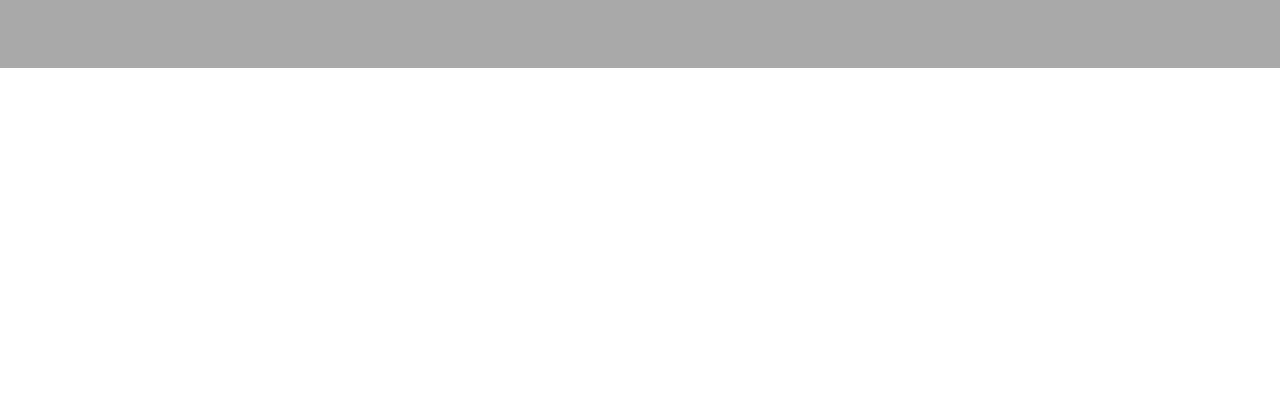
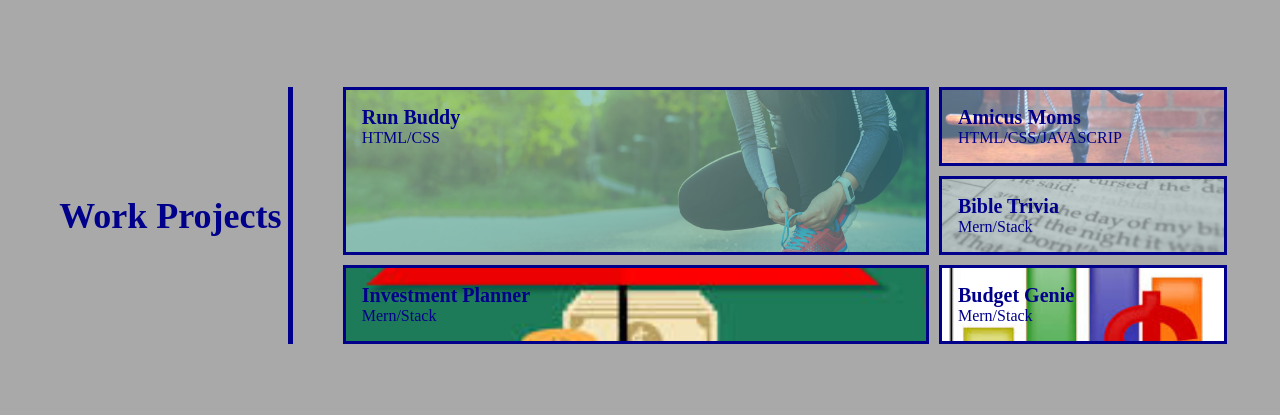
Before and after one commit to durganp1/M2Challenge, a plain HTML site: page index.html in a window 1280 px wide. Shown: the part 529-944 px from the top of the page. Before the commit the page ends 800 px from the top, so only its background shows below. Drawn offline with Linux system fonts and the light colour scheme.

Commit message:
work section complete

```diff
--- a/assets/css/styles.css
+++ b/assets/css/styles.css
@@ -7,6 +7,19 @@
 .side-border {
     border: 0 0 0 5px;
     border-color: darkgray;
+}
+h3 {
+    color: darkblue;
+    font-size: 36px;
+    font-weight: bold;
+    flex: 1 20%;
+    text-align: center;
+}
+h4 {
+    color: darkblue;
+    font-size: 20px;
+    font-weight: bold;
+    text-align: justify;
 }
 /* Header */
 .header-background {
@@ -101,16 +114,7 @@ header nav ul li a {
 
 
 }
-.about-me-title {
-    color: darkblue;
-    font-size: 36px;
-    font-weight: bold;
-    flex: 1 30%;
-    text-align: center;
 
-
-
-}
 .about-me-story {
     color: darkblue;
     font-size: 30px;
@@ -118,7 +122,73 @@ header nav ul li a {
     display: flex;
     flex-wrap: wrap;
     align-items: center;
-    flex: 2 70%;
+    flex: 2 80%;
     border-left: 5px solid darkblue;
     padding-left: 50px;
 }
+/* Work Section Start */
+.programs {
+    display: flex;
+    flex-wrap: wrap;
+    align-items: center;
+    justify-content: space-between;
+    margin: 50px auto;
+    padding-bottom: 50px;
+    width: 95%;
+    padding: 20px;
+}
+.work-grid-wrapper {
+    display: flex;
+    justify-content: center;
+    flex: 2 80%;
+}
+.work-grid-container {
+    display: grid;
+    width: 100%;
+    margin: 0 auto;
+    grid-template-columns: repeat(3, 1fr);
+    grid-template-rows: repeat(3, 1fr);
+    grid-gap: 10px;
+    font-size: 1rem;
+    color: darkblue;
+    border-left: 5px solid darkblue;
+    padding-left: 50px;
+}
+.work-grid-item {
+    border: solid;
+    padding: 1em;
+    color: darkblue;
+}
+.work-grid-large {
+    grid-column-start: 1;
+    grid-column-end: 3;
+    grid-row-start: 1;
+    grid-row-end: 3;
+    background-image: url("./images/hero-bg.jpg");
+    background-size: cover;
+    background-position: 80%;
+}
+.work-grid-medium {
+    grid-column-start: 1;
+    grid-column-end: 3;
+    grid-row-start: 3;
+    grid-row-end: 4;
+    background-image: url("./images/investment.jpg");
+    background-size: cover;
+    background-position: 80%;
+}
+.amicus-moms {
+    background-image: url("./images/amicus-moms.jpg");
+    background-size: cover;
+    background-position: 80%;
+}
+.bible-trivia {
+    background-image: url("./images/bible-trivia.jpg");
+    background-size: cover;
+    background-position: 80%;
+}
+.budget-genie {
+    background-image: url("./images/budget.jpg");
+    background-size: cover;
+    background-position: 80%;
+}
--- a/index.html
+++ b/index.html
@@ -42,7 +42,7 @@
         <!-- About Me Section -->
         <div id="about-me" class="bio">
 
-            <h3 class="about-me-title">About Me</h3>
+            <h3>About Me</h3>
 
             <p class="side-border about-me-story">
                 After 30 years in the Food and Hospitality business, I
@@ -55,7 +55,52 @@
         <!-- End about me section -->
         <!-- Work Section -->
         <div id="work" class="programs">
-            <h3></h3>
+            <h3>Work Projects</h3>
+            <div class="work-grid-wrapper">
+                <div class="work-grid-container">
+            <div class="work-grid-large work-grid-item">
+
+                <h4>Run Buddy</h4>
+                <p>
+                    HTML/CSS
+                </p>
+            </div>
+
+            <div class="work-grid-item amicus-moms">
+
+                <h4>Amicus Moms</h4>
+                <p>
+                    HTML/CSS/JAVASCRIP
+                </p>
+
+            </div>
+            <div class="work-grid-item bible-trivia">
+
+                <h4>Bible Trivia</h4>
+                <p>
+                    Mern/Stack
+                </p>
+            </div>
+
+            <div class="work-grid-item budget-genie">
+
+                <h4>Budget Genie</h4>
+                <p>
+                    Mern/Stack
+                </p>
+
+            </div>
+            <div class="work-grid-medium work-grid-item">
+
+                <h4>Investment Planner</h4>
+                <p>
+                    Mern/Stack
+                </p>
+            </div>
+
+
+            </div>
+            </div>
 
         </div>
         <!-- End work section -->
```
Also changed, not shown: assets/css/images/amicus-moms.jpg (added), assets/css/images/bible-trivia.jpg (added), assets/css/images/budget.jpg (added), assets/css/images/hero-bg.jpg (added), assets/css/images/investment.jpg (added).
